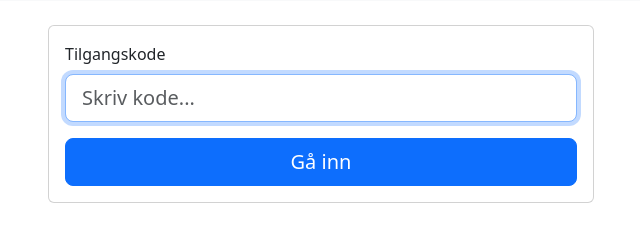
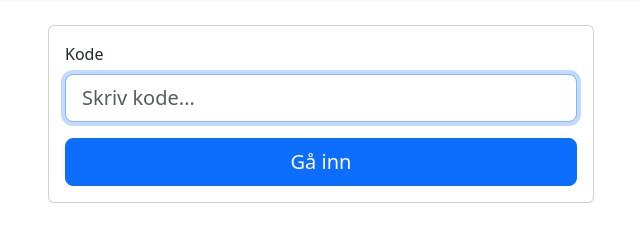
Before and after one commit to sveinrou/unhinged, a Django app: page / in a window 1280 px wide. Shown: the part 493-731 px from the top of the page, without its empty margins (319-959 px from the left). Run offline with Django 5.2, Linux system fonts and the light colour scheme.

Commit message:
More minor adjustments

```diff
--- a/templates/index.html
+++ b/templates/index.html
@@ -28,7 +28,7 @@
         <form method="post">
           {% csrf_token %}
           <div class="mb-3">
-            <label for="password" class="form-label">Tilgangskode</label>
+            <label for="password" class="form-label">Kode</label>
             <input type="text" class="form-control form-control-lg" id="password" name="password" placeholder="Skriv kode..." required autofocus>
           </div>
           <div class="d-grid gap-2">
```
